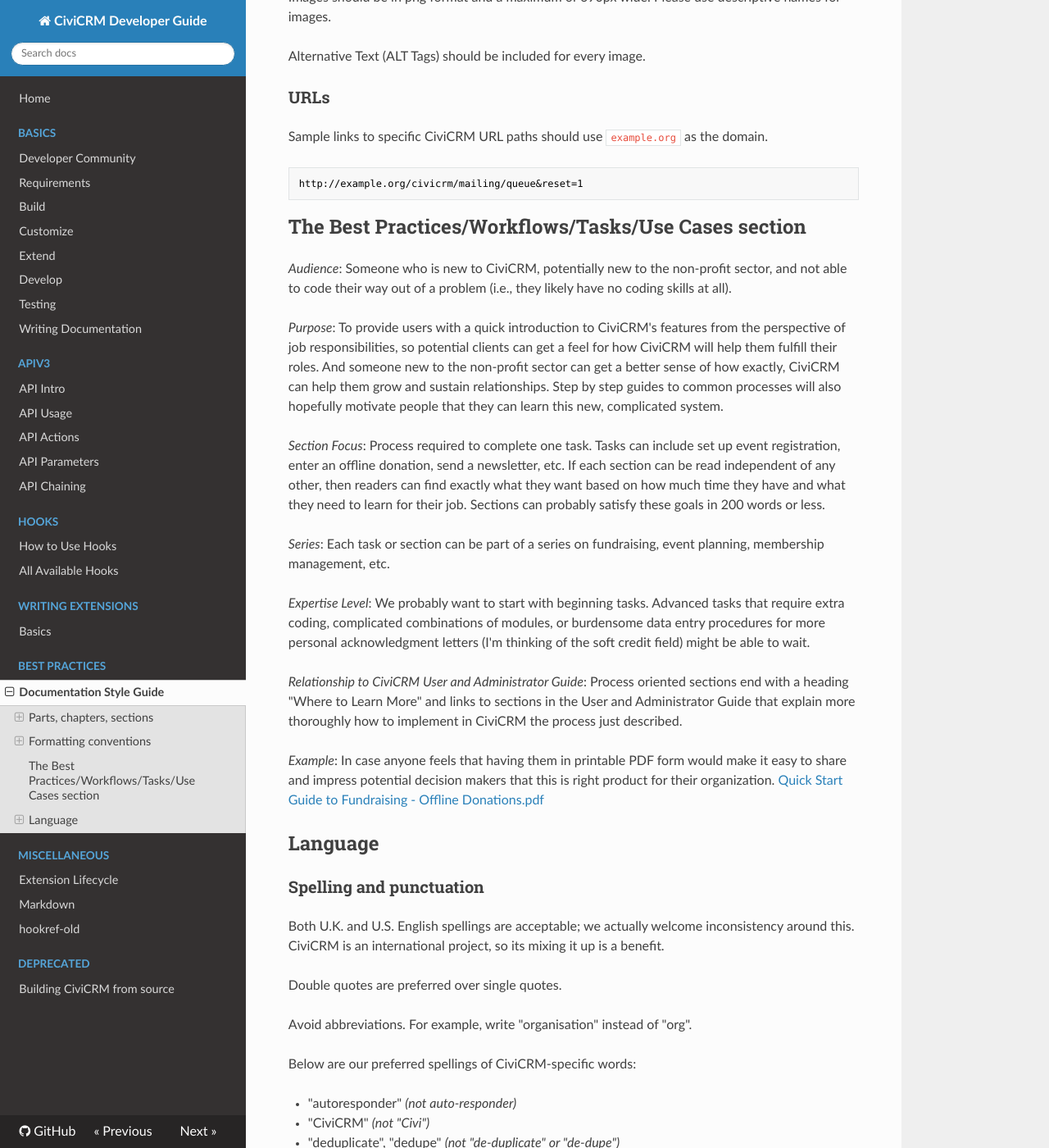
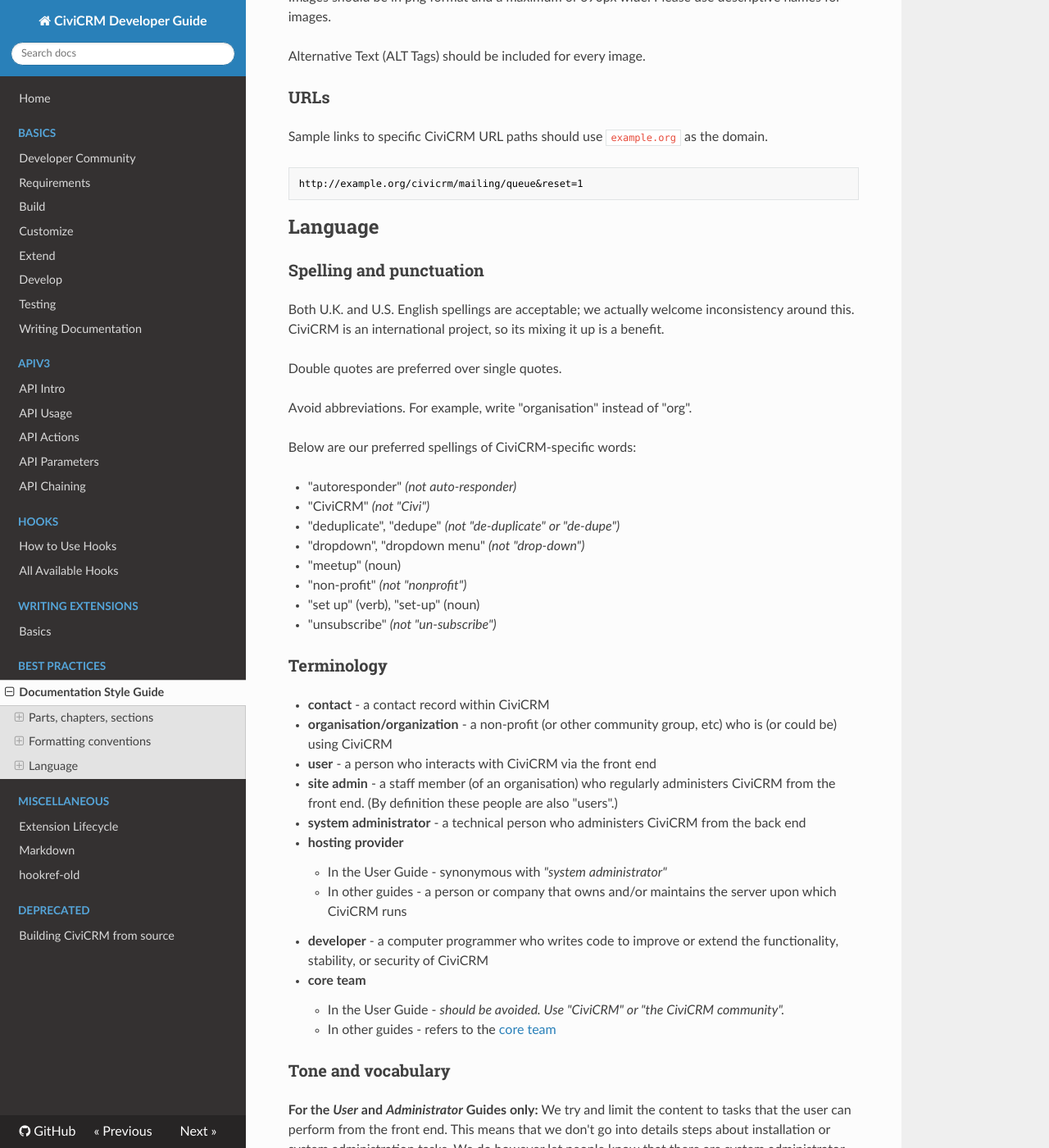
Before and after one commit to civicrm/civicrm-dev-docs, an MkDocs documentation site: the page built from docs/best-practices/documentation-style-guide.md, in a window 1280 px wide and 1400 px high, scrolled down 1975 px. Shown: the whole window at 82% size. Built offline with MkDocs 1.6.1, drawn with Linux system fonts in a browser that asks for light colours; nearby versions of some CDN libraries; old or Windows-style settings are respelled for this version of MkDocs.

Commit message:
Removing section "The Best Practices/Workflows/Tasks/Use Cases section". Honestly I don't understand what this section is asking documentation editors to do. If want this section back in, perhaps you could add some clarification?

````diff
--- a/docs/best-practices/documentation-style-guide.md
+++ b/docs/best-practices/documentation-style-guide.md
@@ -102,47 +102,6 @@
 http://example.org/civicrm/mailing/queue&reset=1
 ```
 
-## The Best Practices/Workflows/Tasks/Use Cases section
-
-*Audience*: Someone who is new to CiviCRM, potentially new to the
-non-profit sector, and not able to code their way out of a problem (i.e.,
-they likely have no coding skills at all).
-
-*Purpose*: To provide users with a quick introduction to CiviCRM's
-features from the perspective of job responsibilities, so potential
-clients can get a feel for how CiviCRM will help them fulfill their
-roles. And someone new to the non-profit sector can get a better sense of
-how exactly, CiviCRM can help them grow and sustain relationships. Step
-by step guides to common processes will also hopefully motivate people
-that they can learn this new, complicated system.
-
-*Section Focus*: Process required to complete one task. Tasks can
-include set up event registration, enter an offline donation, send a
-newsletter, etc. If each section can be read independent of any other,
-then readers can find exactly what they want based on how much time they
-have and what they need to learn for their job. Sections can probably
-satisfy these goals in 200 words or less.
-
-*Series*: Each task or section can be part of a series on fundraising,
-event planning, membership management, etc.
-
-*Expertise Level*: We probably want to start with beginning tasks.
-Advanced tasks that require extra coding, complicated combinations of
-modules, or burdensome data entry procedures for more personal
-acknowledgment letters (I'm thinking of the soft credit field) might be
-able to wait.
-
-*Relationship to CiviCRM User and Administrator Guide*: Process oriented
-sections end with a heading "Where to Learn More" and links to sections
-in the User and Administrator Guide that explain more thoroughly how to
-implement in CiviCRM the process just described.
-
-*Example*: In case anyone feels that having them in printable PDF form
-would make it easy to share and impress potential decision makers that
-this is right product for their organization. [Quick Start Guide to
-Fundraising - Offline
-Donations.pdf](/confluence/download/attachments/65307021/Quick%20Start%20Guide%20to%20Fundraising%20-%20Offline%20Donations.pdf?version=1&modificationDate=1333845371000&api=v2)
-
 ## Language
 
 ### Spelling and punctuation
````
